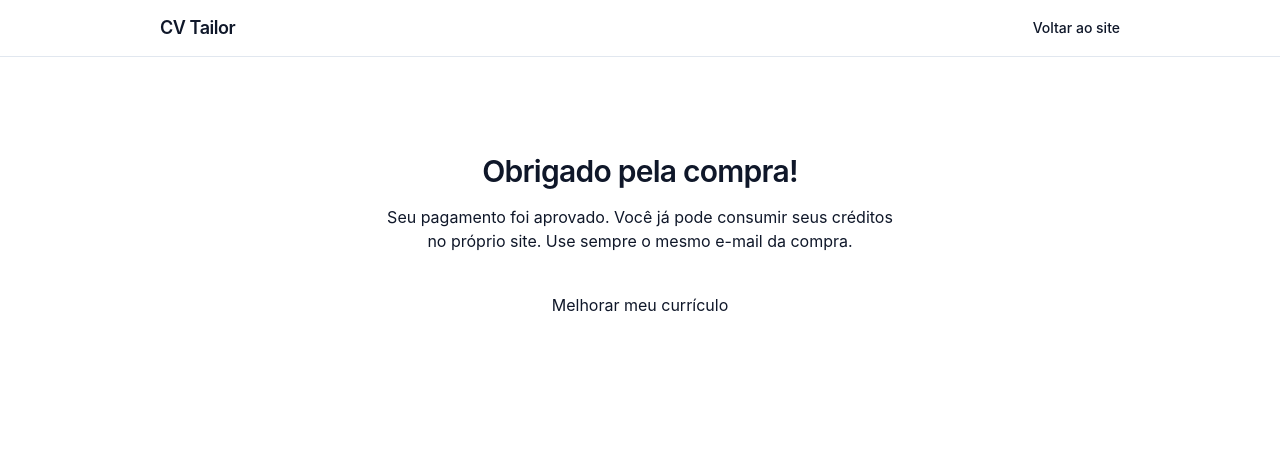
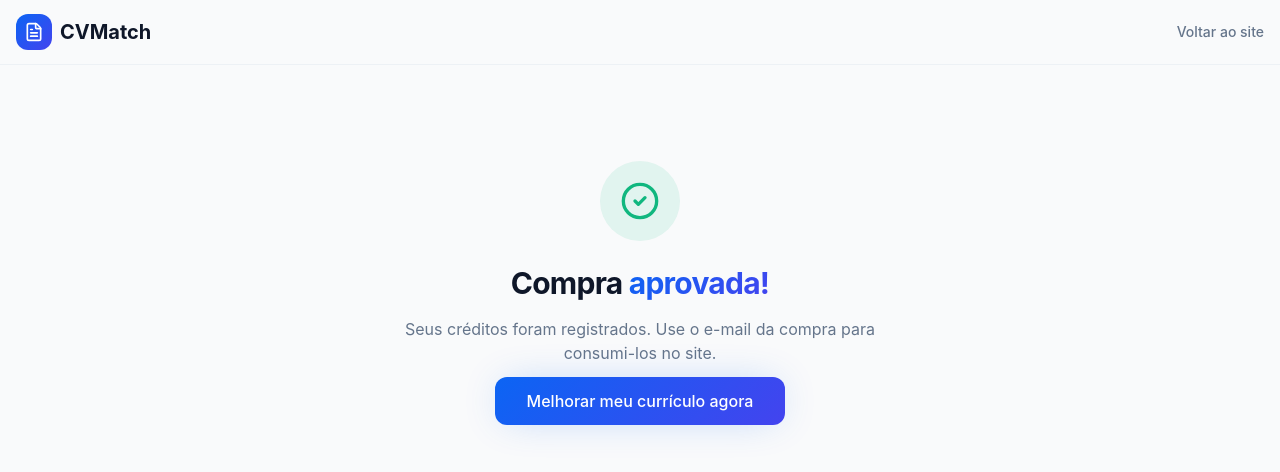
Before and after one commit to lucastaonline/geradorcv, a Next.js app: page /comprar/sucesso in a window 1280 px wide. Shown: the top 472 px of the page. Built offline with nearby package versions, Linux system fonts and the light colour scheme.

Commit message:
Update payment handling and success page; add notification URL and enhance user feedback for payment status

```diff
--- a/app/api/create-payment/route.ts
+++ b/app/api/create-payment/route.ts
@@ -50,7 +50,9 @@ export async function POST(request: Request) {
 
     const successUrl = `${baseUrl}/comprar/sucesso`
     const failureUrl = `${baseUrl}/comprar?erro=1`
-    const pendingUrl = `${baseUrl}/comprar?pendente=1`
+    const pendingUrl = `${baseUrl}/comprar/sucesso`
+
+    const notificationUrl = `${baseUrl}/api/webhook-payment`
 
     const preference: Record<string, unknown> = {
       items: [
@@ -70,6 +72,7 @@ export async function POST(request: Request) {
         failure: failureUrl,
         pending: pendingUrl,
       },
+      notification_url: notificationUrl,
       external_reference: emailTrimmed,
     }
 
--- /dev/null
+++ b/app/api/webhook-payment/route.ts
@@ -0,0 +1,65 @@
+import { NextResponse } from 'next/server'
+import * as Sentry from '@sentry/nextjs'
+import { sendPaymentNotificationEmail } from '@/lib/mailer'
+
+export async function POST(request: Request) {
+  try {
+    const body = await request.json().catch(() => null)
+    if (!body) return NextResponse.json({ ok: true })
+
+    // O MP envia type="payment" e data.id com o ID do pagamento
+    const { type, data } = body as { type?: string; data?: { id?: string | number } }
+
+    if (type !== 'payment' || !data?.id) {
+      return NextResponse.json({ ok: true })
+    }
+
+    const paymentId = data.id
+    const accessToken = process.env.MERCADOPAGO_ACCESS_TOKEN?.trim()
+    if (!accessToken) {
+      Sentry.captureException(new Error('Webhook: MERCADOPAGO_ACCESS_TOKEN ausente'))
+      return NextResponse.json({ ok: true })
+    }
+
+    // Busca os detalhes do pagamento na API do MP
+    const res = await fetch(`https://api.mercadopago.com/v1/payments/${paymentId}`, {
+      headers: { Authorization: `Bearer ${accessToken}` },
+    })
+
+    if (!res.ok) {
+      Sentry.captureException(new Error('Webhook: falha ao buscar pagamento no MP'), {
+        extra: { paymentId, status: res.status },
+      })
+      return NextResponse.json({ ok: true })
+    }
+
+    const payment = await res.json() as {
+      status?: string
+      external_reference?: string
+      transaction_amount?: number
+      additional_info?: { items?: Array<{ id?: string; quantity?: number }> }
+    }
+
+    // Só processa pagamentos aprovados
+    if (payment.status !== 'approved') {
+      return NextResponse.json({ ok: true })
+    }
+
+    const buyerEmail = payment.external_reference ?? 'desconhecido'
+    const price = payment.transaction_amount ?? 0
+
+    // Extrai a quantidade de créditos do item (id: "credits-10" → 10)
+    const itemId = payment.additional_info?.items?.[0]?.id ?? ''
+    const creditsMatch = itemId.match(/^credits-(\d+)$/)
+    const credits = creditsMatch ? parseInt(creditsMatch[1], 10) : 0
+
+    await sendPaymentNotificationEmail({ buyerEmail, credits, price, paymentId })
+
+    return NextResponse.json({ ok: true })
+  } catch (err) {
+    Sentry.captureException(err, { tags: { route: 'webhook-payment' } })
+    console.error('Webhook payment error:', err)
+    // Sempre retorna 200 para o MP não reenviar infinitamente
+    return NextResponse.json({ ok: true })
+  }
+}
--- a/app/comprar/sucesso/page.tsx
+++ b/app/comprar/sucesso/page.tsx
@@ -1,34 +1,110 @@
+'use client'
+
 import Link from 'next/link'
+import { useSearchParams } from 'next/navigation'
+import { Suspense } from 'react'
+import { CheckCircle2, Clock, FileText } from 'lucide-react'
+import { buttonVariants } from '@/app/components/ui/button'
+import { cn } from '@/lib/utils'
 
-export default function ComprarSucessoPage() {
+function SucessoContent() {
+  const searchParams = useSearchParams()
+  const status = searchParams.get('status')
+  const paymentId = searchParams.get('payment_id')
+  const buyerEmail = searchParams.get('external_reference')
+
+  // status=approved → cartão aprovado na hora
+  // status=pending  → PIX / boleto aguardando
+  // sem status      → veio de um redirect manual ou link direto
+  const isPending = status === 'pending'
+  const isApproved = status === 'approved' || (!status && !isPending)
+
   return (
-    <div className="min-h-screen bg-white">
-      <header className="border-b border-ink-800/10 bg-white">
-        <div className="mx-auto flex h-14 max-w-5xl items-center justify-between px-4 sm:px-6 lg:px-8">
+    <div className="min-h-screen bg-background">
+      <header className="border-b border-border/50 bg-background/95 backdrop-blur-sm sticky top-0 z-50">
+        <div className="container mx-auto px-4 h-16 flex items-center justify-between">
+          <Link href="/" className="flex items-center gap-2">
+            <div className="w-9 h-9 rounded-lg gradient-primary flex items-center justify-center">
+              <FileText className="w-5 h-5 text-primary-foreground" />
+            </div>
+            <span className="text-xl font-bold text-foreground">CVMatch</span>
+          </Link>
           <Link
             href="/"
-            className="font-display text-lg font-semibold tracking-tight text-primary-950"
+            className="text-sm font-medium text-muted-foreground hover:text-foreground transition-colors"
           >
-            CV <span className="text-primary-600">Tailor</span>
-          </Link>
-          <Link href="/" className="text-sm font-medium text-ink-600 hover:text-primary-950">
             Voltar ao site
           </Link>
         </div>
       </header>
 
-      <main className="mx-auto max-w-xl px-4 py-24 text-center sm:px-6 lg:px-8">
-        <h1 className="font-display text-2xl font-semibold tracking-tight text-primary-950 sm:text-3xl">
-          Obrigado pela compra!
-        </h1>
-        <p className="mt-4 text-base text-ink-600">
-          Seu pagamento foi aprovado. Você já pode consumir seus créditos no próprio site.
-          Use sempre o mesmo e-mail da compra.
-        </p>
-        <Link href="/#cta" className="btn-primary mt-10 inline-flex">
-          Melhorar meu currículo
+      <main className="container mx-auto px-4 py-24 max-w-lg text-center">
+        {isApproved ? (
+          <>
+            <div className="flex justify-center mb-6">
+              <div className="w-20 h-20 rounded-full bg-accent/10 flex items-center justify-center">
+                <CheckCircle2 className="w-10 h-10 text-accent" />
+              </div>
+            </div>
+            <h1 className="text-3xl font-bold tracking-tight text-foreground mb-4">
+              Compra <span className="text-gradient">aprovada!</span>
+            </h1>
+            <p className="text-muted-foreground mb-3">
+              Seus créditos foram registrados. Use o e-mail{' '}
+              {buyerEmail ? (
+                <strong className="text-foreground">{buyerEmail}</strong>
+              ) : (
+                'da compra'
+              )}{' '}
+              para consumi-los no site.
+            </p>
+            {paymentId && (
+              <p className="text-sm text-muted-foreground mb-8">
+                ID do pagamento: <span className="font-mono">{paymentId}</span>
+              </p>
+            )}
+          </>
+        ) : (
+          <>
+            <div className="flex justify-center mb-6">
+              <div className="w-20 h-20 rounded-full bg-primary/10 flex items-center justify-center">
+                <Clock className="w-10 h-10 text-primary" />
+              </div>
+            </div>
+            <h1 className="text-3xl font-bold tracking-tight text-foreground mb-4">
+              Pagamento em <span className="text-gradient">processamento</span>
+            </h1>
+            <p className="text-muted-foreground mb-3">
+              Seu PIX ou boleto ainda não foi confirmado. Assim que o pagamento for
+              aprovado, seus créditos serão registrados automaticamente.
+            </p>
+            <p className="text-sm text-muted-foreground mb-8">
+              Isso pode levar alguns minutos. Não é preciso fazer nada — você
+              pode fechar esta página.
+            </p>
+            {paymentId && (
+              <p className="text-sm text-muted-foreground mb-8">
+                ID do pagamento: <span className="font-mono">{paymentId}</span>
+              </p>
+            )}
+          </>
+        )}
+
+        <Link
+          href="/#upload"
+          className={cn(buttonVariants({ variant: 'hero', size: 'lg' }))}
+        >
+          Melhorar meu currículo agora
         </Link>
       </main>
     </div>
   )
 }
+
+export default function ComprarSucessoPage() {
+  return (
+    <Suspense fallback={<div className="min-h-screen bg-background" />}>
+      <SucessoContent />
+    </Suspense>
+  )
+}
--- /dev/null
+++ b/lib/mailer.ts
@@ -0,0 +1,76 @@
+import nodemailer from 'nodemailer'
+
+export function createTransporter() {
+  const smtpHost = process.env.SMTP_HOST?.trim()
+  const smtpPort = process.env.SMTP_PORT?.trim()
+  const smtpUser = process.env.SMTP_USER?.trim()
+  const smtpPass = (process.env.SMTP_PASS ?? '')
+    .replace(/\s/g, '')
+    .replace(/^["']|["']$/g, '')
+    .trim()
+
+  if (!smtpHost || !smtpPort || !smtpUser || !smtpPass) {
+    throw new Error('Variáveis de ambiente SMTP ausentes')
+  }
+
+  const port = Number(smtpPort)
+  return nodemailer.createTransport({
+    host: smtpHost,
+    port,
+    secure: port === 465,
+    ...(port === 587 && { requireTLS: true }),
+    auth: { user: smtpUser, pass: smtpPass },
+  })
+}
+
+export async function sendPaymentNotificationEmail({
+  buyerEmail,
+  credits,
+  price,
+  paymentId,
+}: {
+  buyerEmail: string
+  credits: number
+  price: number
+  paymentId: string | number
+}) {
+  const recipientEmail = process.env.RECIPIENT_EMAIL?.trim()
+  const smtpUser = process.env.SMTP_USER?.trim()
+
+  if (!recipientEmail || !smtpUser) {
+    throw new Error('RECIPIENT_EMAIL ou SMTP_USER ausente')
+  }
+
+  const transporter = createTransporter()
+
+  const date = new Date().toLocaleString('pt-BR', {
+    dateStyle: 'short',
+    timeStyle: 'short',
+    timeZone: 'America/Sao_Paulo',
+  })
+
+  await transporter.sendMail({
+    from: smtpUser,
+    to: recipientEmail,
+    subject: `Nova compra de créditos — ${buyerEmail} — ${credits} crédito${credits !== 1 ? 's' : ''}`,
+    text: [
+      `Nova compra aprovada no CVMatch`,
+      ``,
+      `E-mail do comprador: ${buyerEmail}`,
+      `Pacote: ${credits} crédito${credits !== 1 ? 's' : ''}`,
+      `Valor: R$ ${price}`,
+      `ID do pagamento: ${paymentId}`,
+      `Data: ${date}`,
+    ].join('\n'),
+    html: `
+      <p><strong>Nova compra aprovada no CVMatch</strong></p>
+      <table cellpadding="6" cellspacing="0">
+        <tr><td><strong>E-mail do comprador:</strong></td><td>${buyerEmail}</td></tr>
+        <tr><td><strong>Pacote:</strong></td><td>${credits} crédito${credits !== 1 ? 's' : ''}</td></tr>
+        <tr><td><strong>Valor:</strong></td><td>R$ ${price}</td></tr>
+        <tr><td><strong>ID do pagamento:</strong></td><td>${paymentId}</td></tr>
+        <tr><td><strong>Data:</strong></td><td>${date}</td></tr>
+      </table>
+    `.trim(),
+  })
+}
```
